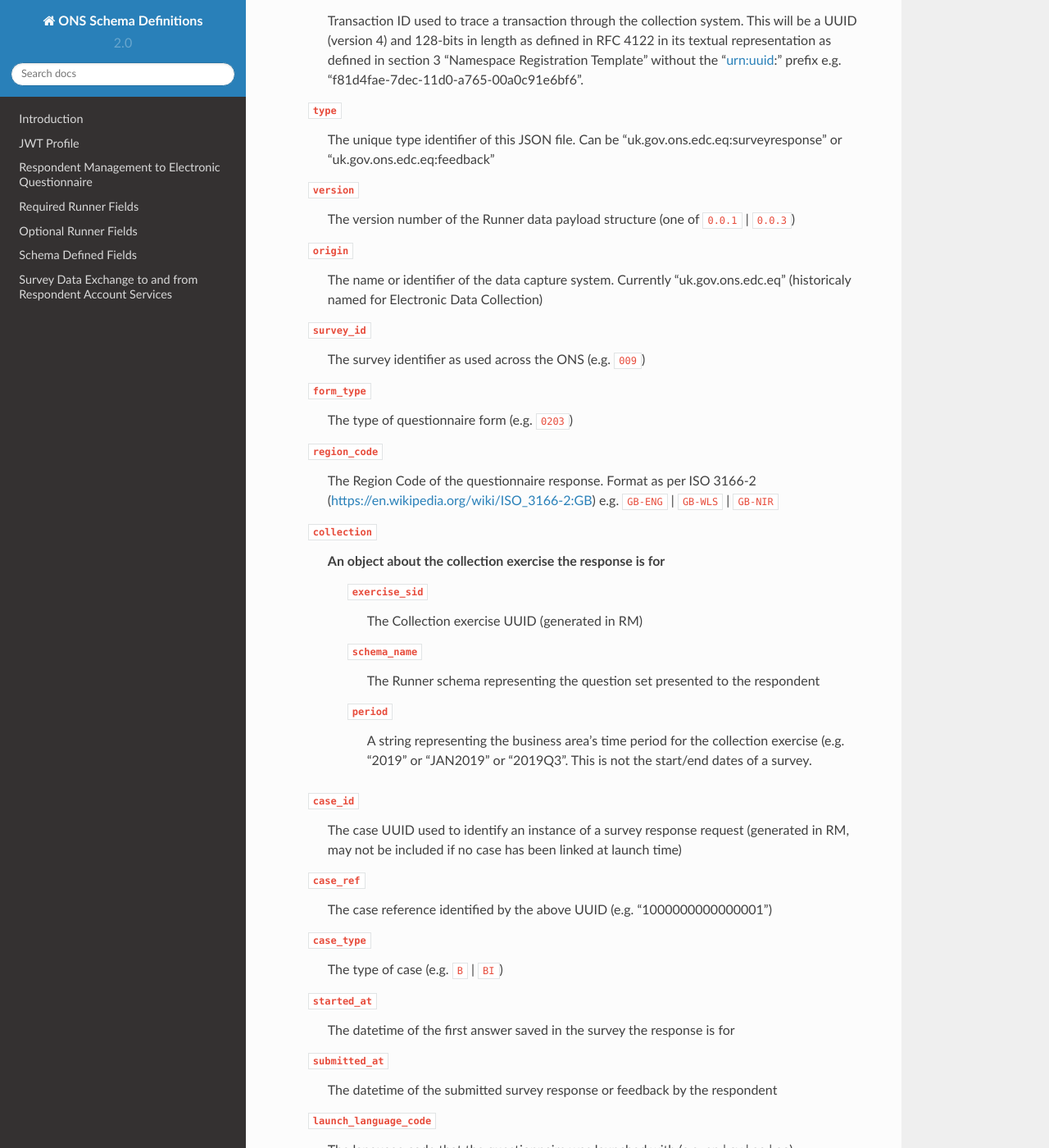
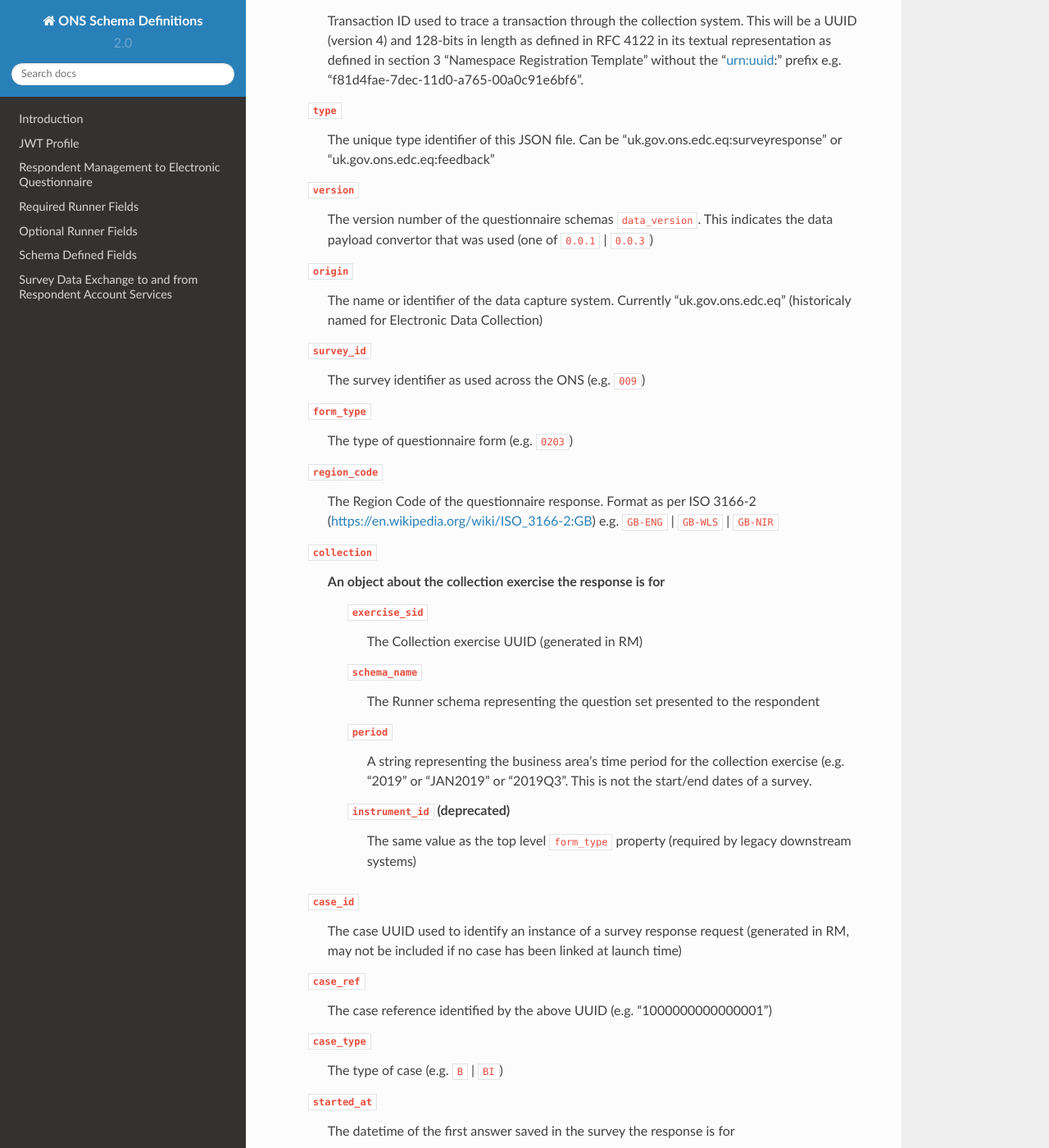
Before and after one commit to ONSdigital/ons-schema-definitions, a Sphinx documentation site: the page built from docs/electronic_questionnaire_to_downstream.rst, in a window 1280 px wide and 1400 px high, scrolled down 1108 px. Shown: the whole window at 82% size. Built offline with Sphinx 7.4.7 and the Read the Docs theme 2.0.0, drawn with Linux system fonts in a browser that asks for light colours; pages that are not in the unit, such as notebooks, are missing from menus; some of the changed text lies outside the part shown.

Commit message:
Add instrument_id to document and clarify version attribute

```diff
--- a/docs/electronic_questionnaire_to_downstream.rst
+++ b/docs/electronic_questionnaire_to_downstream.rst
@@ -35,7 +35,7 @@ Schema Definition
     The unique type identifier of this JSON file.
     Can be "uk.gov.ons.edc.eq:surveyresponse" or "uk.gov.ons.edc.eq:feedback"
   ``version``
-    The version number of the Runner data payload structure (one of ``0.0.1`` | ``0.0.3``)
+    The version number of the questionnaire schemas ``data_version``. This indicates the data payload convertor that was used (one of ``0.0.1`` | ``0.0.3``)
   ``origin``
     The name or identifier of the data capture system. Currently "uk.gov.ons.edc.eq" (historicaly named for Electronic Data Collection)
   ``survey_id``
@@ -52,6 +52,8 @@ Schema Definition
           The Runner schema representing the question set presented to the respondent
         ``period``
           A string representing the business area's time period for the collection exercise (e.g. "2019" or "JAN2019" or "2019Q3". This is not the start/end dates of a survey.
+        ``instrument_id`` (deprecated)
+          The same value as the top level ``form_type`` property (required by legacy downstream systems)
   ``case_id``
     The case UUID used to identify an instance of a survey response request (generated in RM, may not be included if no case has been linked at launch time)
   ``case_ref``
@@ -127,6 +129,7 @@ Example 0.0.1 surveyresponse JSON payloads
             "exercise_sid": "9ced8dc9-f2f3-49f3-95af-2f3ca0b74ee3",
             "schema_name": "mbs_0203",
             "period": "JAN2019"
+            "instrument_id": "0203"
         },
         "metadata": {
             "user_id": "1234567890",
@@ -165,6 +168,7 @@ Example 0.0.3 surveyresponse JSON payload (inc. data lists and answers)
             "exercise_sid": "9ced8dc9-f2f3-49f3-95af-2f3ca0b74ee3",
             "schema_name": "mbs_0203",
             "period": "JAN2019"
+            "instrument_id": "0203"
         },
         "metadata": {
             "user_id": "1234567890",
@@ -337,6 +341,7 @@ Example 0.0.1 feedback JSON payload
             "exercise_sid": "9ced8dc9-f2f3-49f3-95af-2f3ca0b74ee3",
             "schema_name": "mbs_0203",
             "period": "JAN2019"
+            "instrument_id": "0203"
         },
         "metadata": {
             "user_id": "1234567890",
```
